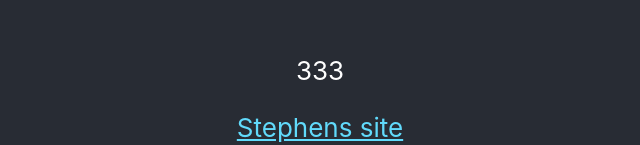
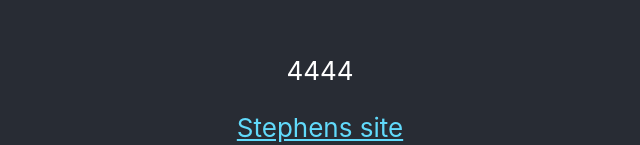
Before and after one commit to stephensoftwaredev/website, a React (Create React App) app: page / in a window 1280 px wide. Shown: the part 474-619 px from the top of the page, without its empty margins (320-960 px from the left). Built offline with nearby package versions, Linux system fonts and the light colour scheme.

Commit message:
build change

```diff
--- a/src/App.js
+++ b/src/App.js
@@ -8,7 +8,7 @@ function App() {
       <header className="App-header">
         <img src={logo} className="App-logo" alt="logo" />
         <p>
-          333
+          4444
         </p>
         <a
           className="App-link"
```
Also changed, not shown: .cpanel.yml, 8 other files (tests, documents, lock files or other folders).
